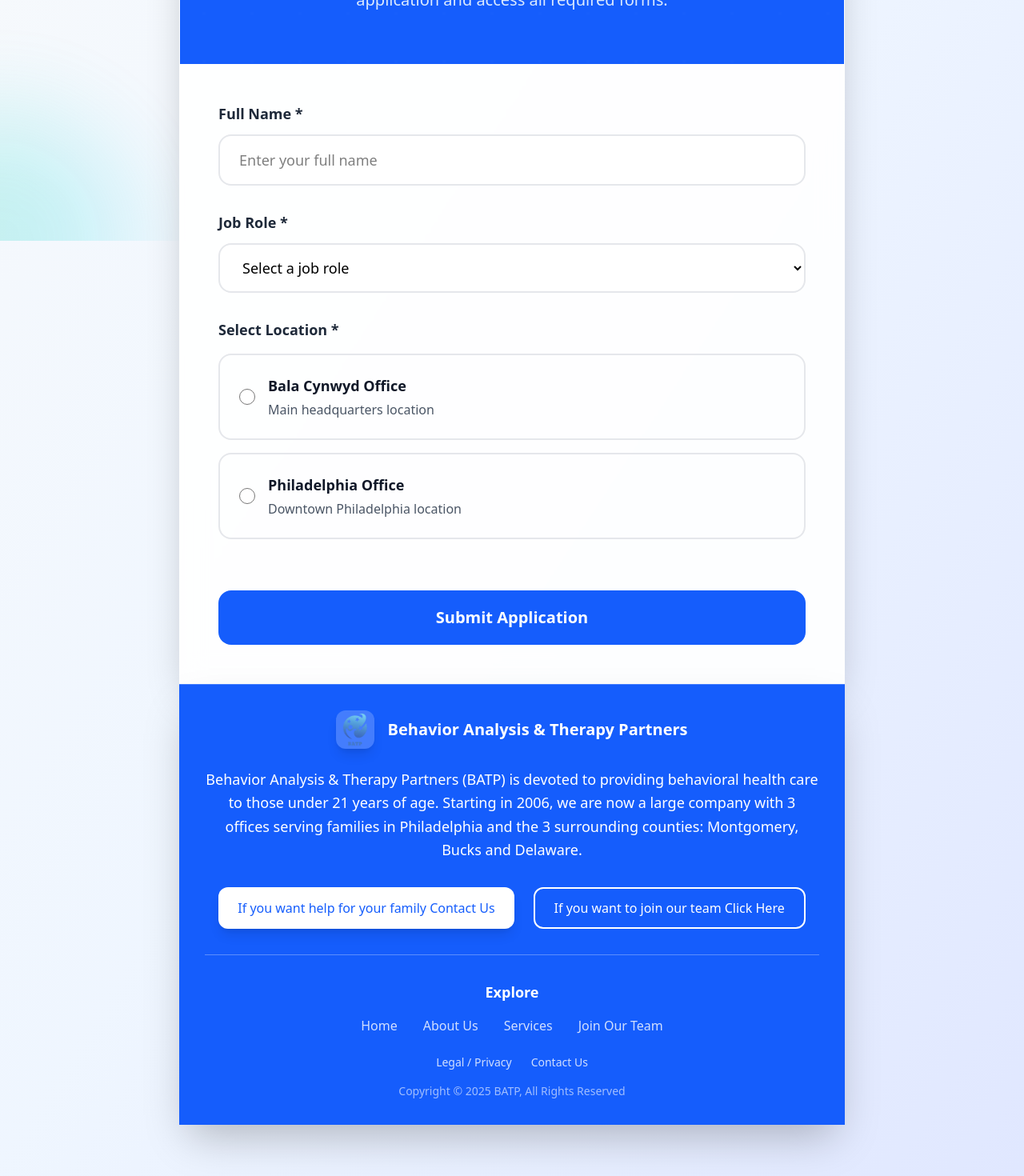
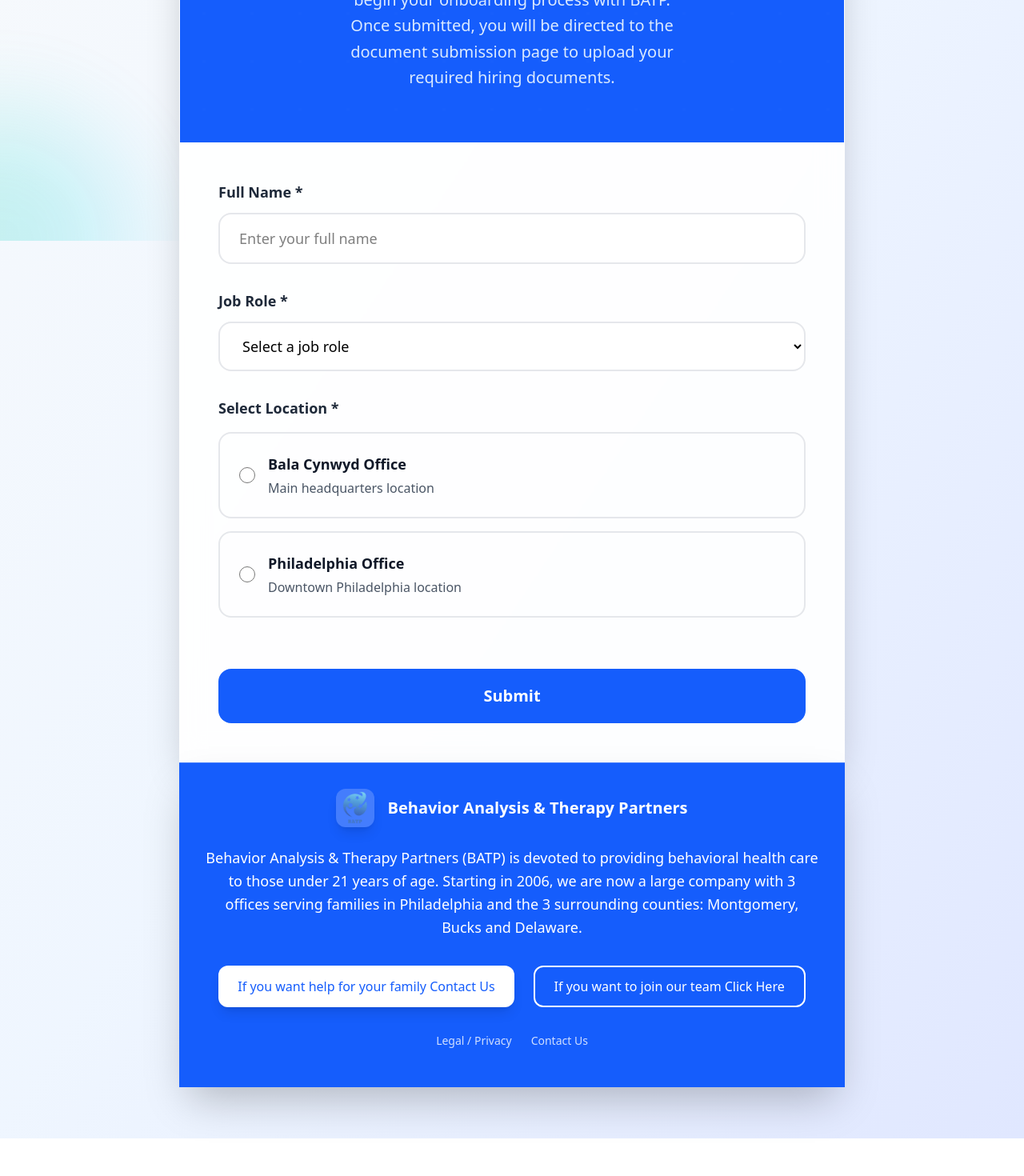
Before and after one commit to Mehwish0010/document-form, a Next.js app: page /job-applications in a window 1280 px wide. Shown: the part 499-1969 px from the top of the page at 80% size. After the commit the page ends 1922 px from the top, so only its background shows below. Built offline with nearby package versions, Linux system fonts and the light colour scheme.

Commit message:
Added files

```diff
--- a/src/app/job-applications/page.tsx
+++ b/src/app/job-applications/page.tsx
@@ -124,7 +124,10 @@
               </div>
               <h1 className="text-5xl font-bold text-white mb-6 tracking-tight">Join Our Team</h1>
               <p className="text-blue-100 text-xl max-w-md mx-auto leading-relaxed">
-                Start your journey with us. Complete the initial application and access all required forms.
+               Please complete the basic details below to begin your onboarding process with BATP.
+Once submitted, you will be directed to the document submission page to upload your required hiring documents.
+
+
               </p>
             </div>
           </div>
@@ -162,11 +165,11 @@
                 className="w-full px-6 py-4 text-lg border-2 border-gray-200 rounded-2xl focus:ring-4 focus:ring-blue-500/20 focus:border-blue-500 transition-all duration-300 bg-white/80 backdrop-blur-sm hover:border-gray-300"
               >
                 <option value="">Select a job role</option>
-                <option value="behavior-analyst">Behavior Analyst</option>
-                <option value="therapy-assistant">Therapy Assistant</option>
-                <option value="clinical-supervisor">Clinical Supervisor</option>
-                <option value="administrative">Administrative</option>
-                <option value="other">Other</option>
+                <option value="behavior-consultant">Behavior Consultant</option>
+                <option value="mobile-therapist">Mobile Therapist</option>
+                <option value="registered-behavior-technician">Registered Behavior Technician</option>
+                <option value="behavior-technician">Behavior Technician</option>
+                <option value="adminstartion">Adminstration</option>
               </select>
             </div>
 
@@ -214,7 +217,7 @@
                 type="submit"
                 className="w-full bg-blue-600  text-white py-5 px-8 rounded-2xl font-bold text-xl hover:shadow-2xl transition-all duration-300 transform hover:scale-[1.02] focus:outline-none focus:ring-4 focus:ring-blue-500/50"
               >
-                Submit Application
+                Submit
               </button>
             </div>
           </form>
@@ -257,39 +260,20 @@
             </div>
 
             {/* Explore Links */}
-            <div className="border-t border-white/30 pt-8 mb-6">
-              <h4 className="text-lg font-semibold text-white mb-4 text-center">Explore</h4>
-              <div className="flex justify-center space-x-8">
-                <Link href="/" className="text-white/80 hover:text-white transition-colors">
-                  Home
-                </Link>
-                <Link href="/about" className="text-white/80 hover:text-white transition-colors">
-                  About Us
-                </Link>
-                <Link href="/services" className="text-white/80 hover:text-white transition-colors">
-                  Services
-                </Link>
-                <Link href="/join-team" className="text-white/80 hover:text-white transition-colors">
-                  Join Our Team
-                </Link>
-              </div>
-            </div>
+
 
             {/* Bottom Links */}
             <div className="flex justify-center space-x-6 mb-4">
-              <Link href="/legal" className="text-white/80 hover:text-white transition-colors text-sm">
+              <Link href="https://www.batp.org/legal-/-privacy" className="text-white/80 hover:text-white transition-colors text-sm">
                 Legal / Privacy
               </Link>
-              <Link href="/contact" className="text-white/80 hover:text-white transition-colors text-sm">
+              <Link href="https://www.batp.org/contact " className="text-white/80 hover:text-white transition-colors text-sm">
                 Contact Us
               </Link>
             </div>
 
             {/* Copyright */}
-            <div className="text-center text-white/60 text-sm">
-              <p>Copyright © 2025 BATP, All Rights Reserved</p>
 
-            </div>
           </div>
         </div>
       </div>
```
